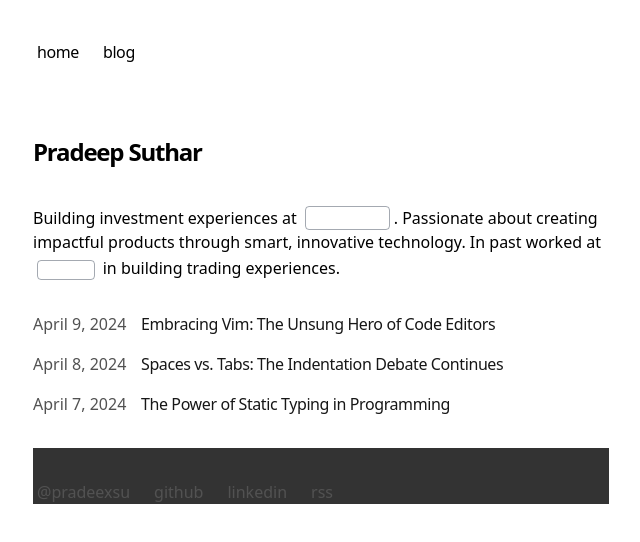
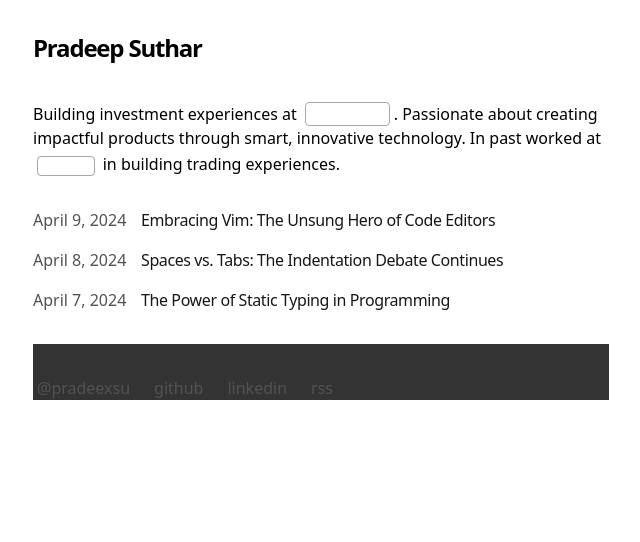
Before and after one commit to pradeexsu/pradee.dev, a Next.js app: page / in a window 1280 px wide. Shown: the top 542 px of the page, without its empty margins (319-959 px from the left). Built offline with nearby package versions, Linux system fonts and the light colour scheme.

Commit message:
nav bar removed

```diff
--- a/app/layout.tsx
+++ b/app/layout.tsx
@@ -5,7 +5,6 @@ import { cx } from '@/utils/class';
 import type { Metadata } from 'next';
 import { GeistSans } from 'geist/font/sans';
 import { GeistMono } from 'geist/font/mono';
-import { Navbar } from './components/nav';
 import { Analytics } from '@vercel/analytics/react';
 import { SpeedInsights } from '@vercel/speed-insights/next';
 import Footer from './components/footer';
@@ -82,7 +81,7 @@ export default function RootLayout({
     >
       <body className="antialiased max-w-xl mx-4 mt-8 lg:mx-auto">
         <main className="flex-auto min-w-0 mt-6 flex flex-col px-2 md:px-0">
-          <Navbar />
+          {/* <Navbar /> */}
           {children}
           <Footer />
           <Analytics />
```
